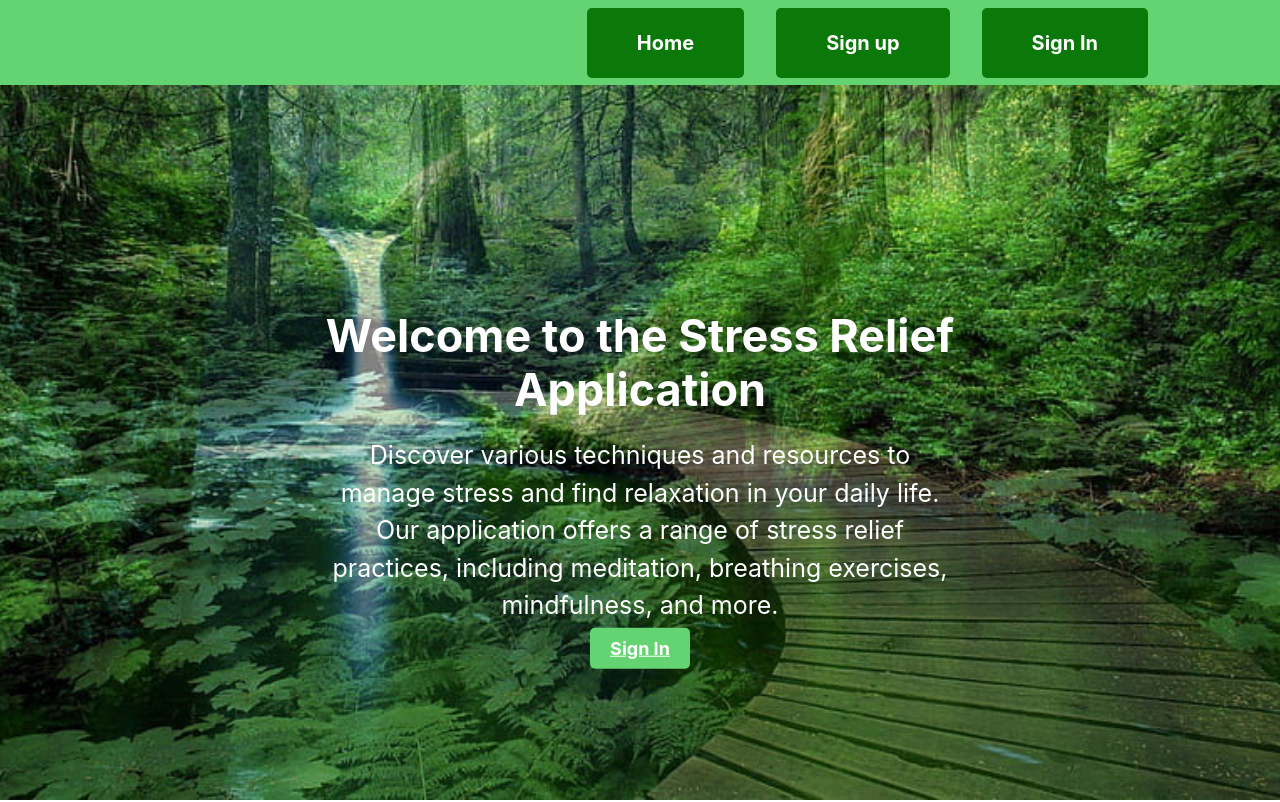
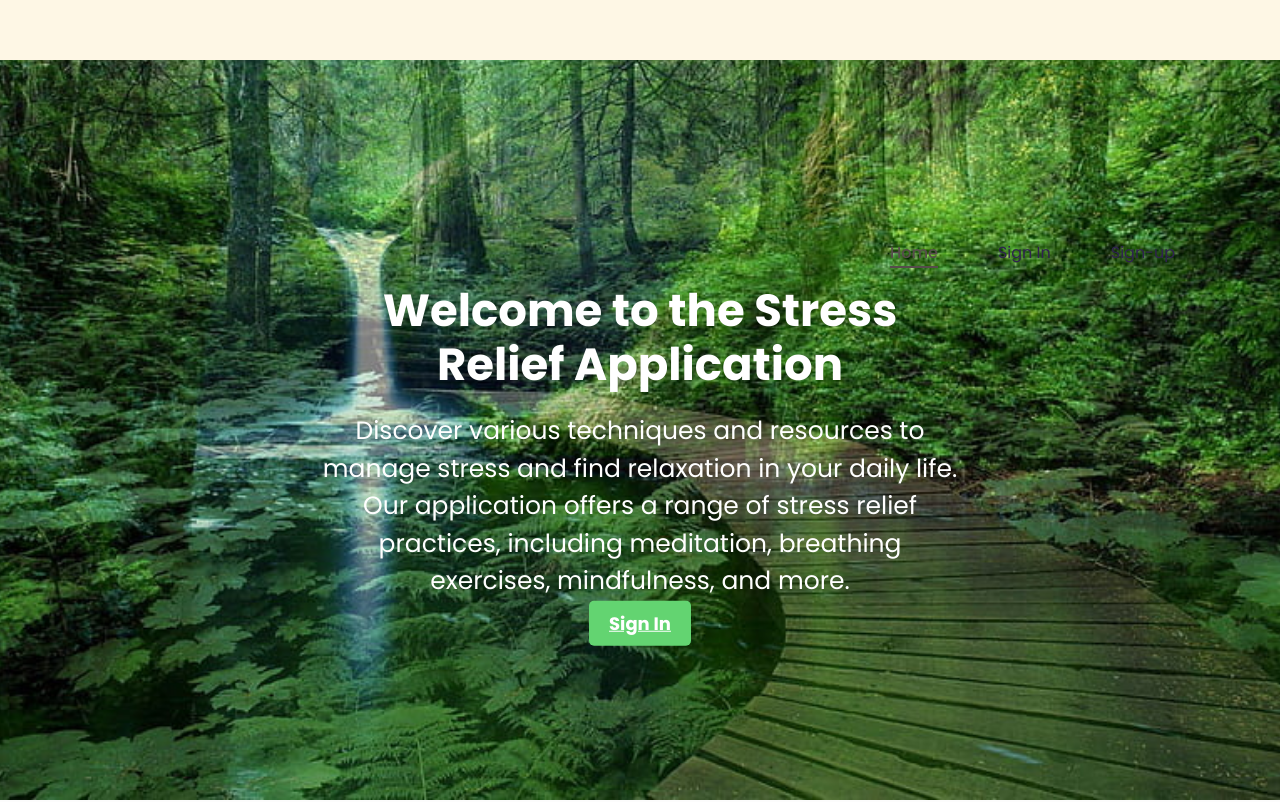
Before and after one commit to Cmbailey089/zenify, a React (Create React App) app in the folder client/: page / in a window 1280 px wide. Shown: the top 802 px of the page. Built offline with nearby package versions, Linux system fonts and the light colour scheme; the HTML template or start-up script is replaced by a standard one.

Commit message:
implemented new navbar that is responsive

```diff
--- /dev/null
+++ b/client/src/components/Navbar/Navbar.css
@@ -0,0 +1,108 @@
+@import url("https://fonts.googleapis.com/css2?family=Poppins:wght@400;500;600;700&display=swap");
+
+body {
+  margin: 0;
+  padding: 0;
+  font-family: "Poppins", sans-serif;
+  background-color: #fcfcfc;
+}
+
+.container {
+  max-width: 1100px;
+  margin: 0 auto;
+  padding: 0 15px;
+  display: flex;
+  justify-content: space-between;
+  align-items: center;
+  height: 100%;
+}
+
+.navbar {
+  height: 60px;
+  background-color: #fef7e5;
+  position: relative;
+}
+
+.logo {
+}
+
+.menu-icon {
+  display: none;
+}
+
+.nav-elements {
+
+}
+
+.nav-elements ul {
+  display: flex;
+  justify-content: space-between;
+  list-style-type: none;
+}
+
+.nav-elements ul li:not(:last-child) {
+  margin-right: 60px;
+}
+
+.nav-elements ul a {
+  font-size: 16px;
+  font-weight: 400;
+  color: #2f234f;
+  text-decoration: none;
+}
+
+.nav-elements ul a.active {
+  color: #574c4c;
+  font-weight: 500;
+  position: relative;
+}
+
+.nav-elements ul a.active::after {
+  content: "";
+  position: absolute;
+  bottom: -4px;
+  left: 0;
+  width: 100%;
+  height: 2px;
+  background-color: #574c4c;
+}
+
+@media (max-width: 768px) {
+  .nav-elements ul li:not(:last-child) {
+    margin-right: 30px;
+  }
+}
+
+@media (max-width: 700px) {
+  .menu-icon {
+    display: block;
+    cursor: pointer;
+    margin-left: 510px;
+    /* padding: 10px; */
+  }
+
+  .nav-elements {
+    position: absolute;
+    right: 0;
+    top: 60px;
+    background-color: #fef7e5;
+    width: 0px;
+    height: calc(100vh - 60px);
+    transition: all 0.3s ease-in;
+    overflow: hidden;
+  }
+
+  .nav-elements.active {
+    width: 270px;
+  }
+
+  .nav-elements ul {
+    display: flex;
+    flex-direction: column;
+  }
+
+  .nav-elements ul li {
+    margin-right: unset;
+    margin-top: 22px;
+  }
+}
--- a/client/src/components/Navbar/NavbarElements.js
+++ b/client/src/components/Navbar/NavbarElements.js
@@ -1,86 +1,86 @@
-import { FaBars } from "react-icons/fa";
-import { NavLink as Link } from "react-router-dom";
-import styled from "styled-components";
+// import { FaBars } from "react-icons/fa";
+// import { NavLink as Link } from "react-router-dom";
+// import styled from "styled-components";
 
-export const Nav = styled.nav`
-  background: #63d471;
-  height: 85px;
-  display: flex;
-  justify-content: space-between;
-  padding: 0.2rem calc((100vw - 1000px) / 2);
-  z-index: 12;
-  /* Third Nav */
-  /* justify-content: flex-start; */
-`;
+// export const Nav = styled.nav`
+//   background: #63d471;
+//   height: 85px;
+//   display: flex;
+//   justify-content: space-between;
+//   padding: 0.2rem calc((100vw - 1000px) / 2);
+//   z-index: 12;
+//   /* Third Nav */
+//   /* justify-content: flex-start; */
+// `;
 
-export const NavLink = styled(Link)`
-  color: #808080;
-  display: flex;
-  align-items: center;
-  text-decoration: none;
-  padding: 0 1rem;
-  height: 100%;
-  cursor: pointer;
-  &.active {
-    color: #000000;
-  }
-`;
+// export const NavLink = styled(Link)`
+//   color: #808080;
+//   display: flex;
+//   align-items: center;
+//   text-decoration: none;
+//   padding: 0 1rem;
+//   height: 100%;
+//   cursor: pointer;
+//   &.active {
+//     color: #000000;
+//   }
+// `;
 
-export const Bars = styled(FaBars)`
-  display: none;
-  color: #808080;
-  @media screen and (max-width: 768px) {
-    display: block;
-    position: absolute;
-    top: 0;
-    right: 0;
-    transform: translate(-100%, 75%);
-    font-size: 1.8rem;
-    cursor: pointer;
-  }
-`;
+// export const Bars = styled(FaBars)`
+//   display: none;
+//   color: #808080;
+//   @media screen and (max-width: 768px) {
+//     display: block;
+//     position: absolute;
+//     top: 0;
+//     right: 0;
+//     transform: translate(-100%, 75%);
+//     font-size: 1.8rem;
+//     cursor: pointer;
+//   }
+// `;
 
-export const NavMenu = styled.div`
-  display: flex;
-  align-items: center;
-  margin-right: -24px;
-  /* Second Nav */
-  /* margin-right: 24px; */
-  /* Third Nav */
-  /* width: 100vw;
-  white-space: nowrap; */
-  @media screen and (max-width: 768px) {
-    display: none;
-  }
-`;
+// export const NavMenu = styled.div`
+//   display: flex;
+//   align-items: center;
+//   margin-right: -24px;
+//   /* Second Nav */
+//   /* margin-right: 24px; */
+//   /* Third Nav */
+//   /* width: 100vw;
+//   white-space: nowrap; */
+//   @media screen and (max-width: 768px) {
+//     display: none;
+//   }
+// `;
 
-export const NavBtn = styled.nav`
-  display: flex;
-  align-items: center;
-  margin-right: 24px;
-  /* Third Nav */
-  /* justify-content: flex-end;
-width: 100vw; */
-  @media screen and (max-width: 768px) {
-    display: none;
-  }
-`;
+// export const NavBtn = styled.nav`
+//   display: flex;
+//   align-items: center;
+//   margin-right: 24px;
+//   /* Third Nav */
+//   /* justify-content: flex-end;
+// width: 100vw; */
+//   @media screen and (max-width: 768px) {
+//     display: none;
+//   }
+// `;
 
-export const NavBtnLink = styled(Link)`
-  border-radius: 4px;
-  background: #808080;
-  padding: 10px 22px;
-  color: #000000;
-  outline: none;
-  border: none;
-  cursor: pointer;
-  transition: all 0.2s ease-in-out;
-  text-decoration: none;
-  /* Second Nav */
-  margin-left: 24px;
-  &:hover {
-    transition: all 0.2s ease-in-out;
-    background: #fff;
-    color: #808080;
-  }
-`;
+// export const NavBtnLink = styled(Link)`
+//   border-radius: 4px;
+//   background: #808080;
+//   padding: 10px 22px;
+//   color: #000000;
+//   outline: none;
+//   border: none;
+//   cursor: pointer;
+//   transition: all 0.2s ease-in-out;
+//   text-decoration: none;
+//   /* Second Nav */
+//   margin-left: 24px;
+//   &:hover {
+//     transition: all 0.2s ease-in-out;
+//     background: #fff;
+//     color: #808080;
+//   }
+// `;
--- a/client/src/components/Navbar/index.js
+++ b/client/src/components/Navbar/index.js
@@ -1,59 +1,111 @@
-import React, { useState } from 'react';
-import { Nav, NavLink, Bars, NavMenu, NavBtn, NavBtnLink } from './NavbarElements';
-import VideoLogo from './VideoLogo';
-import { Link } from 'react-router-dom';
-import LoggedInIndicator from './LoggedInIndicator';
-import SignOut from './SignOut';
-import DropdownMenu from '../DropdownMenu/DropdownMenu';
+// import React, { useState } from 'react';
+// import { Nav, NavLink, Bars, NavMenu, NavBtn, NavBtnLink } from './NavbarElements';
+// import VideoLogo from './VideoLogo';
+// import { Link } from 'react-router-dom';
+// import LoggedInIndicator from './LoggedInIndicator';
+// import SignOut from './SignOut';
+// import DropdownMenu from '../DropdownMenu/DropdownMenu';
+
+// const Navbar = ({ loggedIn, username, handleSignOut }) => {
+//   const [toggle, setToggle] = useState(false);
+//   // console.log('loggedIn:', loggedIn);
+//   // console.log('username:', username);
+
+//   const handleToggle = ()=> {
+//     setToggle(!toggle);
+//     console.log('click')
+//   }
+
+//   return (
+//     <>
+//       <Nav>
+//         <VideoLogo />
+//         <Bars onClick={handleToggle}/>
+//         <DropdownMenu visible={toggle}/>
+//         <NavMenu>
+//           <NavLink to="/" activeStyle>
+//             <button className="nav-link-button">Home</button>
+//           </NavLink>
+//           {loggedIn && (
+//             <>
+//               <NavLink to="/about" activeStyle>
+//                 <button className="nav-link-button">About</button>
+//               </NavLink>
+//               <NavLink to="/videos" activeStyle>
+//                 <button className="nav-link-button">Videos</button>
+//               </NavLink>
+//             </>
+//           )}
+//           {loggedIn ? (
+            // <>
+            //   <LoggedInIndicator username={username} />
+            //   <button className="nav-link-button" onClick={handleSignOut}>Sign Out</button>
+          //   </>
+          // ) : (
+          //   <>
+//               <NavLink to="/sign-up" activeStyle>
+//                 <button className="nav-link-button">Sign up</button>
+//               </NavLink>
+//               <NavLink to="/sign-in" activeStyle>
+//                 <button className="nav-link-button">Sign In</button>
+//               </NavLink>
+          //   </>
+          // )}
+//         </NavMenu>
+//       </Nav>
+//     </>
+//   );
+// };
+
+// export default Navbar;
+
+import { useState } from "react";
+import { NavLink } from "react-router-dom";
+import { ReactComponent as Hamburger } from "./assets/Hamburger.svg";
+import LoggedInIndicator from "./LoggedInIndicator";
+import VideoLogo from "./VideoLogo";
+
+import "./Navbar.css";
 
 const Navbar = ({ loggedIn, username, handleSignOut }) => {
-  const [toggle, setToggle] = useState(false);
-  // console.log('loggedIn:', loggedIn);
-  // console.log('username:', username);
+  const [showNavbar, setShowNavbar] = useState(false);
 
-  const handleToggle = ()=> {
-    setToggle(!toggle);
-    console.log('click')
-  }
+  const handleShowNavbar = () => {
+    setShowNavbar(!showNavbar);
+  };
 
   return (
-    <>
-      <Nav>
-        <VideoLogo />
-        <Bars onClick={handleToggle}/>
-        <DropdownMenu visible={toggle}/>
-        <NavMenu>
-          <NavLink to="/" activeStyle>
-            <button className="nav-link-button">Home</button>
-          </NavLink>
-          {loggedIn && (
-            <>
-              <NavLink to="/about" activeStyle>
-                <button className="nav-link-button">About</button>
-              </NavLink>
-              <NavLink to="/videos" activeStyle>
-                <button className="nav-link-button">Videos</button>
-              </NavLink>
-            </>
-          )}
-          {loggedIn ? (
-            <>
-              <LoggedInIndicator username={username} />
-              <button className="nav-link-button" onClick={handleSignOut}>Sign Out</button>
-            </>
-          ) : (
-            <>
-              <NavLink to="/sign-up" activeStyle>
-                <button className="nav-link-button">Sign up</button>
-              </NavLink>
-              <NavLink to="/sign-in" activeStyle>
-                <button className="nav-link-button">Sign In</button>
-              </NavLink>
-            </>
-          )}
-        </NavMenu>
-      </Nav>
-    </>
+    <nav className="navbar">
+      <div className="menu-icon" onClick={handleShowNavbar}>
+        <Hamburger />
+      </div>
+      <div className="container">
+        <div className="logo"><VideoLogo /></div>
+        <div className={`nav-elements  ${showNavbar && "active"}`}>
+          <ul>
+            <li>
+              <NavLink to="/">Home</NavLink>
+            </li>
+            {loggedIn && (
+              <>
+                <li>
+                  <NavLink to="/about">About</NavLink>
+                </li>
+                <li>
+                  <NavLink to="/videos">Videos</NavLink>
+                </li>
+              </>
+            )}
+            <li>
+              <NavLink to="/sign-in">Sign In</NavLink>
+            </li>
+            <li>
+              <NavLink to="/sign-up">Sign-up</NavLink>
+            </li>
+          </ul>
+        </div>
+      </div>
+    </nav>
   );
 };
 
```
Also changed, not shown: client/src/App.js (+35 -22 lines), client/src/components/Navbar/assets/Hamburger.svg (added).
